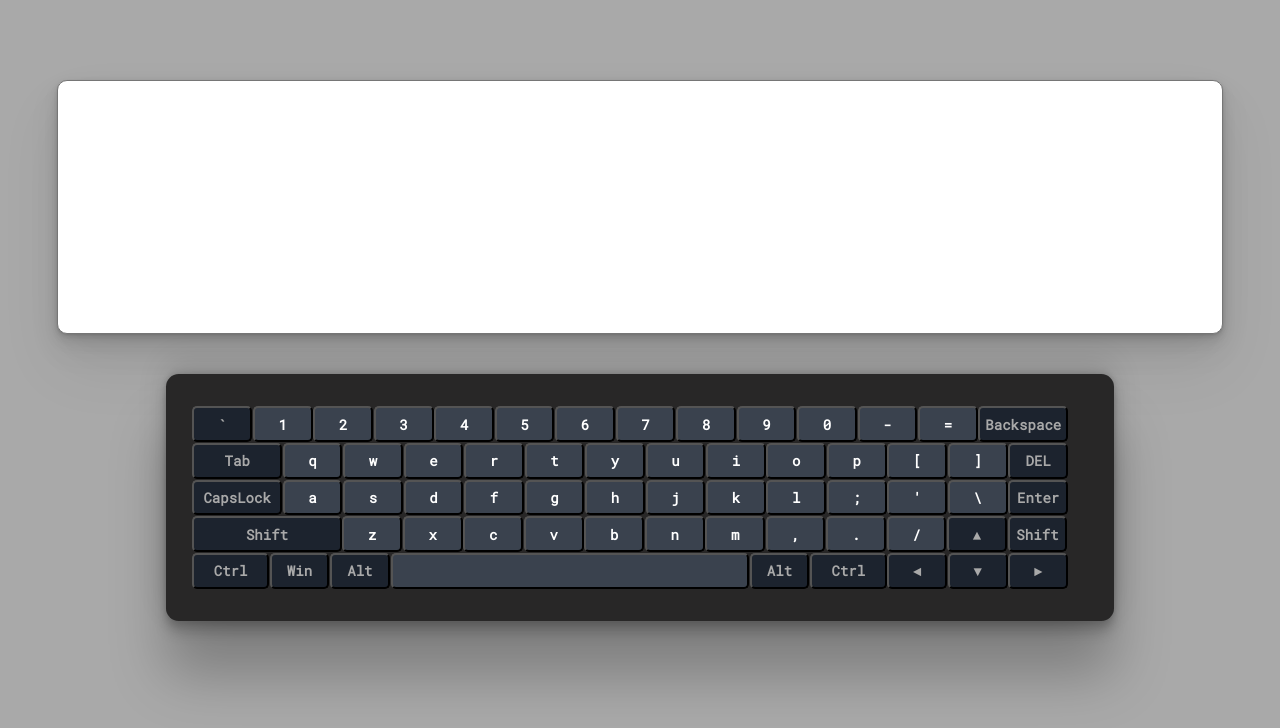
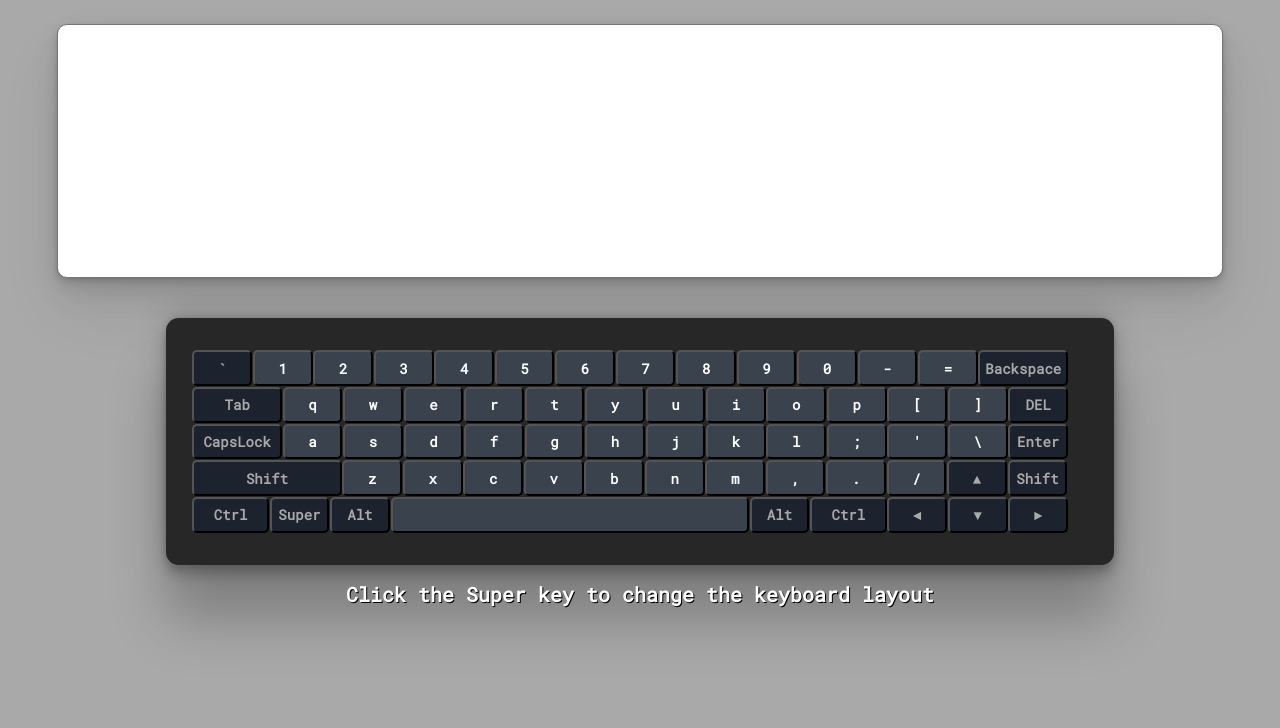
Before and after one commit to GeekoIsaGeek/Virtual-Keyboard, a website with bundled scripts: page index.html in a window 1280 px wide. Built offline with nearby package versions, Linux system fonts and the light colour scheme.

Commit message:
Add files via upload

```diff
--- a/js/app.js
+++ b/js/app.js
@@ -15,12 +15,17 @@ const keys = [
   'Tab', 'q', 'w', 'e', 'r', 't', 'y', 'u', 'i', 'o', 'p', '[', ']', 'DEL',
   'CapsLock', 'a', 's', 'd', 'f', 'g', 'h', 'j', 'k', 'l', ';', "'", '\\', 'Enter',
   'Shift', 'z', 'x', 'c', 'v', 'b', 'n', 'm', ',', '.', '/', '▲', 'Shift',
-  'Ctrl', 'Win', 'Alt', '', 'Alt', 'Ctrl', '◄', '▼', '►'
+  'Ctrl', 'Super', 'Alt', '', 'Alt', 'Ctrl', '◄', '▼', '►'
 ]
 
 const keyBoard = document.createElement('div')
 keyBoard.className = 'keyboard'
 document.body.appendChild(keyBoard)
+
+const h2 = document.createElement('h2');
+h2.className = "h2";
+h2.innerText = "Click the Super key to change the keyboard layout";
+document.body.appendChild(h2)
 
 keys.forEach((e) => {
   const k = document.createElement('button')
@@ -59,9 +64,7 @@ const setLayoutLang = (lang) => {
 const setUpperLetters = (lang) => {
   for (let k = 0; k < keysArr.length; k++) {
     if (keysArr[k].innerHTML.length === 1) {
-      if (lang[k].shift !== null) {
-        keysArr[k].innerHTML = lang[k].shift
-      }
+      if (lang[k].shift !== null) { keysArr[k].innerHTML = lang[k].shift }
     }
   }
 }
--- a/js/en.js
+++ b/js/en.js
@@ -280,7 +280,7 @@ const en = [
     alpha: false
   },
   {
-    key: 'Win',
+    key: 'Super',
     shift: null,
     alpha: false
   },
--- a/js/ge.js
+++ b/js/ge.js
@@ -280,7 +280,7 @@ const ge = [
     alpha: false
   },
   {
-    key: 'Win',
+    key: 'Super',
     shift: null,
     alpha: false
   },
--- a/style/style.css
+++ b/style/style.css
@@ -12,7 +12,7 @@ body{
 .textarea{
     height:30vh;
     width:90%;
-    margin-top:10vh;
+    margin-top:3vh;
     font-size:18px;
     resize:none;
     border-radius:10px;
@@ -21,6 +21,12 @@ body{
     outline: none;
     font-family: 'Roboto Mono', monospace;
     box-shadow: rgba(0, 0, 0, 0.07) 0px 1px 2px, rgba(0, 0, 0, 0.07) 0px 2px 4px, rgba(0, 0, 0, 0.07) 0px 4px 8px, rgba(0, 0, 0, 0.07) 0px 8px 16px, rgba(0, 0, 0, 0.07) 0px 16px 32px, rgba(0, 0, 0, 0.07) 0px 32px 64px;
+}
+h2{
+    font-family: 'Roboto Mono';
+    color:white;
+    text-shadow:1px 1px black;
+    font-size:20px;
 }
 .keyboard{
     display:flex;
@@ -93,4 +99,10 @@ body{
     .textarea{
         height:15vh;
     }
+    .h1{
+        font-size:1em;
+    }
+    .h2{
+        font-size:.8em;
+    }
 }
```
